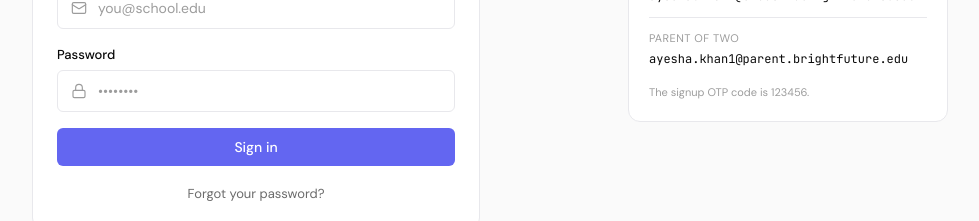
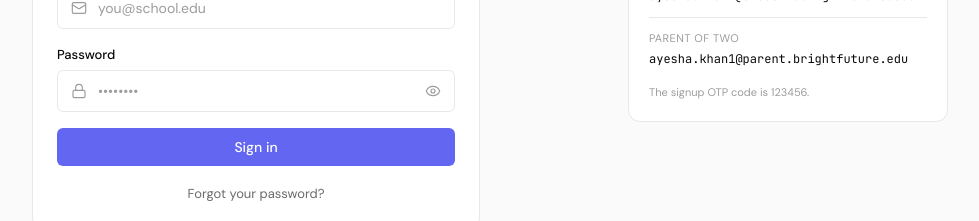
Before and after one commit to rahmat058/school-flow-ai, a React (Vite) app in the folder frontend/: page /login in a window 1280 px wide. Shown: the part 394-615 px from the top of the page, without its empty margins (204-1183 px from the left). Built offline with nearby package versions, Linux system fonts and the light colour scheme; no server answers; a web font is replaced by a local one.

Commit message:
✨ feat: update password toggle eye button

```diff
--- a/frontend/src/components/ui/Input.tsx
+++ b/frontend/src/components/ui/Input.tsx
@@ -1,17 +1,19 @@
 import { cn } from '@/lib/cn'
 import { useId } from 'react'
 import type { LucideIcon } from 'lucide-react'
-import type { ComponentPropsWithRef } from 'react'
+import type { ComponentPropsWithRef, ReactNode } from 'react'
 
 /** `ComponentPropsWithRef` (not `InputHTMLAttributes`) so react-hook-form's `register()` ref flows through. */
-interface InputProps extends ComponentPropsWithRef<'input'> {
+export interface InputProps extends ComponentPropsWithRef<'input'> {
   label?: string
   hint?: string
   error?: string
   icon?: LucideIcon
+  /** Rendered at the trailing edge of the field — e.g. a password visibility toggle. */
+  trailing?: ReactNode
 }
 
-export function Input({ label, hint, error, icon: Icon, id, className, disabled, ...props }: InputProps) {
+export function Input({ label, hint, error, icon: Icon, trailing, id, className, disabled, ...props }: InputProps) {
   const generatedId = useId()
   const inputId = id ?? generatedId
   const messageId = `${inputId}-message`
@@ -43,11 +45,14 @@ export function Input({ label, hint, error, icon: Icon, id, className, disabled,
             'focus:border-primary focus:ring-primary/12 focus:ring-[3px]',
             'disabled:bg-canvas disabled:text-ink-subtle disabled:cursor-not-allowed',
             Icon && 'pl-10',
+            trailing && 'pr-11',
             error && 'border-error focus:border-error focus:ring-error/12',
             className,
           )}
           {...props}
         />
+
+        {trailing ? <span className="absolute top-1/2 right-1.5 -translate-y-1/2">{trailing}</span> : null}
       </div>
 
       {error ? (
--- /dev/null
+++ b/frontend/src/components/ui/PasswordInput.tsx
@@ -0,0 +1,34 @@
+import { useState } from 'react'
+import { Eye, EyeOff } from 'lucide-react'
+import { Input } from '@/components/ui/Input'
+import type { InputProps } from '@/components/ui/Input'
+
+type PasswordInputProps = Omit<InputProps, 'type' | 'trailing'>
+
+/**
+ * Password field with a show/hide toggle. The toggle rides in `Input`'s trailing slot, so the field
+ * keeps the same sizing, focus ring and error treatment as every other input, and react-hook-form's
+ * `register()` still receives the underlying DOM ref.
+ */
+export function PasswordInput(props: PasswordInputProps) {
+  const [visible, setVisible] = useState(false)
+  const ToggleIcon = visible ? EyeOff : Eye
+
+  return (
+    <Input
+      {...props}
+      type={visible ? 'text' : 'password'}
+      trailing={
+        <button
+          type="button"
+          onClick={() => setVisible((current) => !current)}
+          aria-label={visible ? 'Hide password' : 'Show password'}
+          aria-pressed={visible}
+          title={visible ? 'Hide password' : 'Show password'}
+          className="text-ink-subtle hover:bg-canvas hover:text-ink inline-flex size-8 items-center justify-center rounded-md transition-colors">
+          <ToggleIcon className="size-4" strokeWidth={1.75} />
+        </button>
+      }
+    />
+  )
+}
--- a/frontend/src/features/auth/components/AuthShell.tsx
+++ b/frontend/src/features/auth/components/AuthShell.tsx
@@ -19,12 +19,6 @@ export function AuthShell({ title, subtitle, children, footer }: AuthShellProps)
         <div className="mx-auto grid w-full max-w-5xl gap-10 lg:grid-cols-[minmax(0,1fr)_320px]">
           <div className="mx-auto w-full max-w-md">
             <div className="mb-6">
-              {/*
-              `school-flow.png` is a 2172×724 canvas but its artwork only spans 1979×430 — roughly
-              40% of the file height is transparent padding, so sizing by height alone (h-10) renders
-              the wordmark at 24px. A box at the artwork's own 4.6:1 ratio with `object-cover` crops
-              that padding away and lets the logo fill the card.
-            */}
               <img src={BRAND.wordmark} alt={BRAND.name} className="h-14 w-45 object-cover" />
               <p className="text-ink-subtle mt-3 text-[12px]">
                 {activeSchool.name} · {activeSchool.settings.academicYear}
--- a/frontend/src/features/auth/components/LoginForm.tsx
+++ b/frontend/src/features/auth/components/LoginForm.tsx
@@ -5,6 +5,7 @@ import { Lock, Mail } from 'lucide-react'
 import { Alert } from '@/components/ui/Alert'
 import { Button } from '@/components/ui/Button'
 import { Input } from '@/components/ui/Input'
+import { PasswordInput } from '@/components/ui/PasswordInput'
 import { Spinner } from '@/components/ui/Spinner'
 import { useToast } from '@/hooks/useToast'
 import { ApiError } from '@/services/apiClient'
@@ -67,9 +68,8 @@ export function LoginForm() {
         })}
       />
 
-      <Input
+      <PasswordInput
         label="Password"
-        type="password"
         icon={Lock}
         autoComplete="current-password"
         placeholder="••••••••"
--- a/frontend/src/features/auth/components/ResetPasswordForm.tsx
+++ b/frontend/src/features/auth/components/ResetPasswordForm.tsx
@@ -4,7 +4,7 @@ import type { SubmitHandler } from 'react-hook-form'
 import { Lock } from 'lucide-react'
 import { Alert } from '@/components/ui/Alert'
 import { Button } from '@/components/ui/Button'
-import { Input } from '@/components/ui/Input'
+import { PasswordInput } from '@/components/ui/PasswordInput'
 import { Spinner } from '@/components/ui/Spinner'
 import { useToast } from '@/hooks/useToast'
 import { ApiError } from '@/services/apiClient'
@@ -68,9 +68,8 @@ export function ResetPasswordForm() {
     <form onSubmit={handleSubmit(onSubmit)} className="space-y-4" noValidate>
       {errors.root?.serverError ? <Alert tone="error" title={errors.root.serverError.message} /> : null}
 
-      <Input
+      <PasswordInput
         label="New password"
-        type="password"
         icon={Lock}
         autoComplete="new-password"
         hint={`At least ${MIN_PASSWORD} characters.`}
@@ -81,9 +80,8 @@ export function ResetPasswordForm() {
         })}
       />
 
-      <Input
+      <PasswordInput
         label="Confirm new password"
-        type="password"
         icon={Lock}
         autoComplete="new-password"
         error={errors.confirmPassword?.message}
--- a/frontend/src/features/auth/components/SignupForm.tsx
+++ b/frontend/src/features/auth/components/SignupForm.tsx
@@ -5,6 +5,7 @@ import { Building2, Lock, Mail, MapPin, Phone, User } from 'lucide-react'
 import { Alert } from '@/components/ui/Alert'
 import { Button } from '@/components/ui/Button'
 import { Input } from '@/components/ui/Input'
+import { PasswordInput } from '@/components/ui/PasswordInput'
 import { Spinner } from '@/components/ui/Spinner'
 import { useToast } from '@/hooks/useToast'
 import { ApiError } from '@/services/apiClient'
@@ -137,9 +138,8 @@ export function SignupForm() {
           error={errors.email?.message}
           {...register('email', EMAIL_RULES)}
         />
-        <Input
+        <PasswordInput
           label="Password"
-          type="password"
           icon={Lock}
           hint={`At least ${MIN_PASSWORD} characters.`}
           error={errors.password?.message}
```
Also changed, not shown: 3 other files (tests, documents, lock files or other folders).
